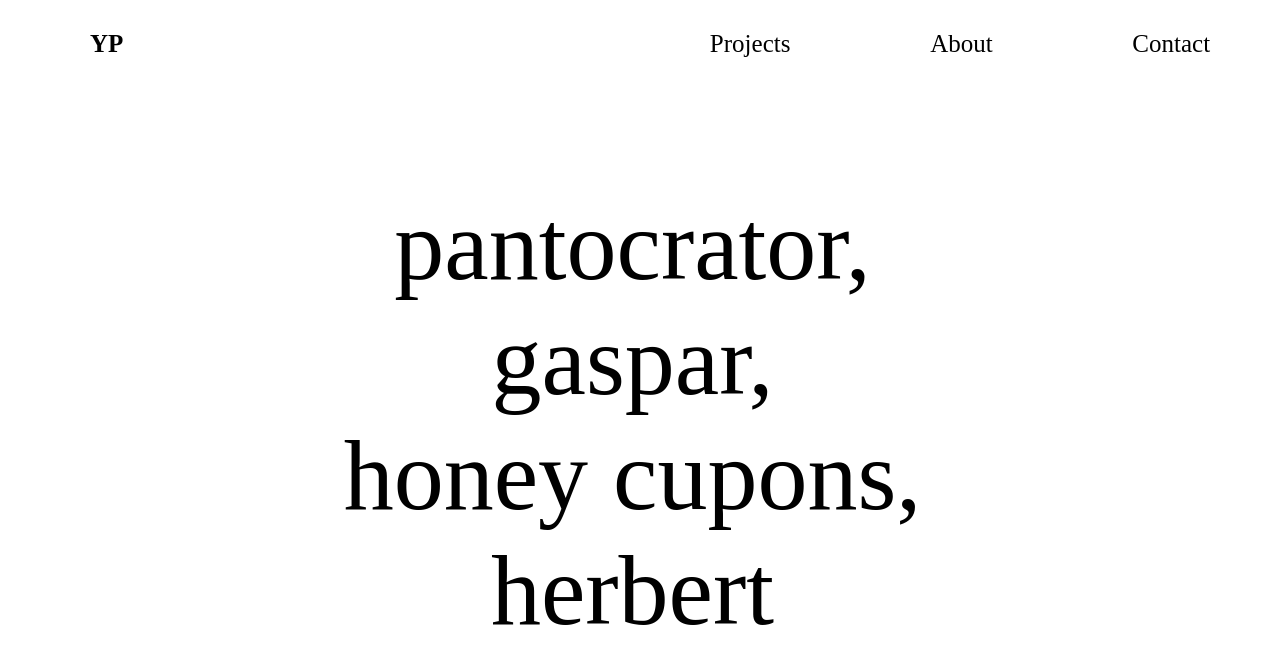
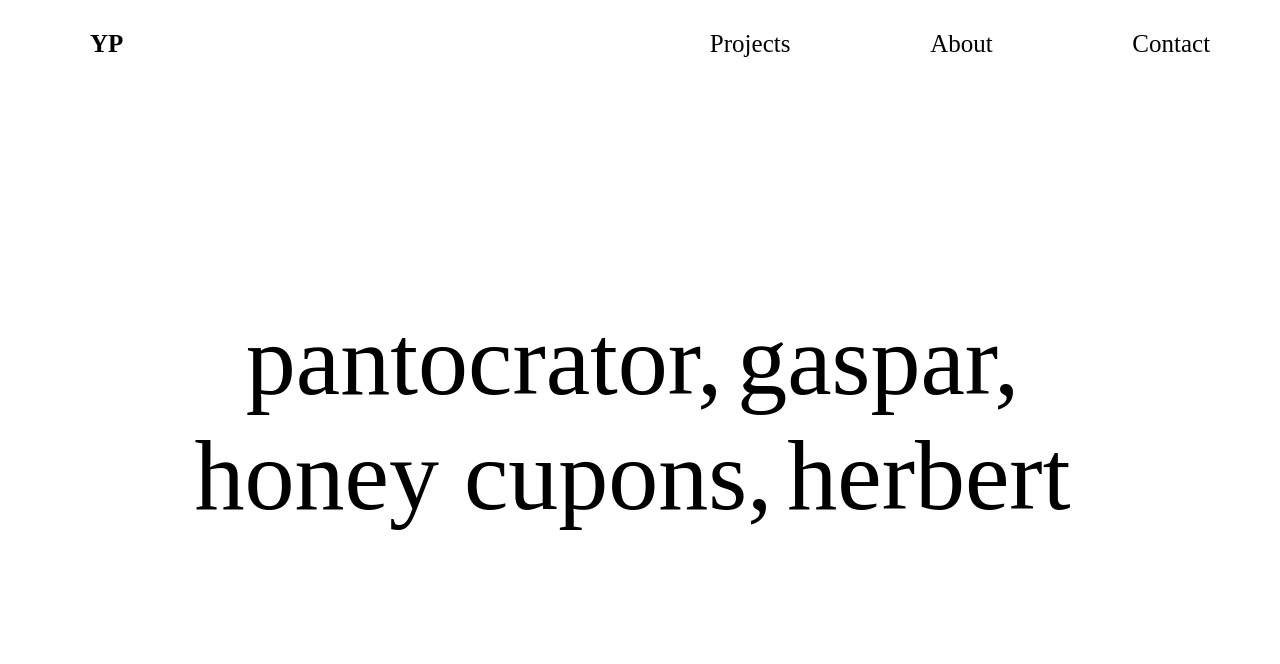
Before and after one commit to SantiagoMC52/yannickpalahi, a React (Create React App) app: page /projects in a window 1280 px wide. Shown: the top 664 px of the page. Built offline with nearby package versions, Linux system fonts and the light colour scheme.

Commit message:
Change div width in projects component and correct data from mock.js

```diff
--- a/src/components/Projects/projects.scss
+++ b/src/components/Projects/projects.scss
@@ -17,7 +17,7 @@
     div {
         @include flexbox(row, center);
         flex-wrap: wrap;
-        width: 50%;
+        width: 70%;
         font-size: 100px;
 
         a {
--- a/src/constants/projects-mock.js
+++ b/src/constants/projects-mock.js
@@ -16,7 +16,7 @@ const PROJECTS = [
     car: 'Auto 3 Domeny',
     graphicDesigner: 'Aleix Planas',
     color: 'Biel Geli',
-    compositing: 'Nahco Vaya',
+    compositing: 'Nacho Vaya',
     matte: 'Albert Palahí',
     editing: 'Adrià Expòsit & Martí Colomer',
     artSupplier: 'Art estudi & Seis Stud',
```
